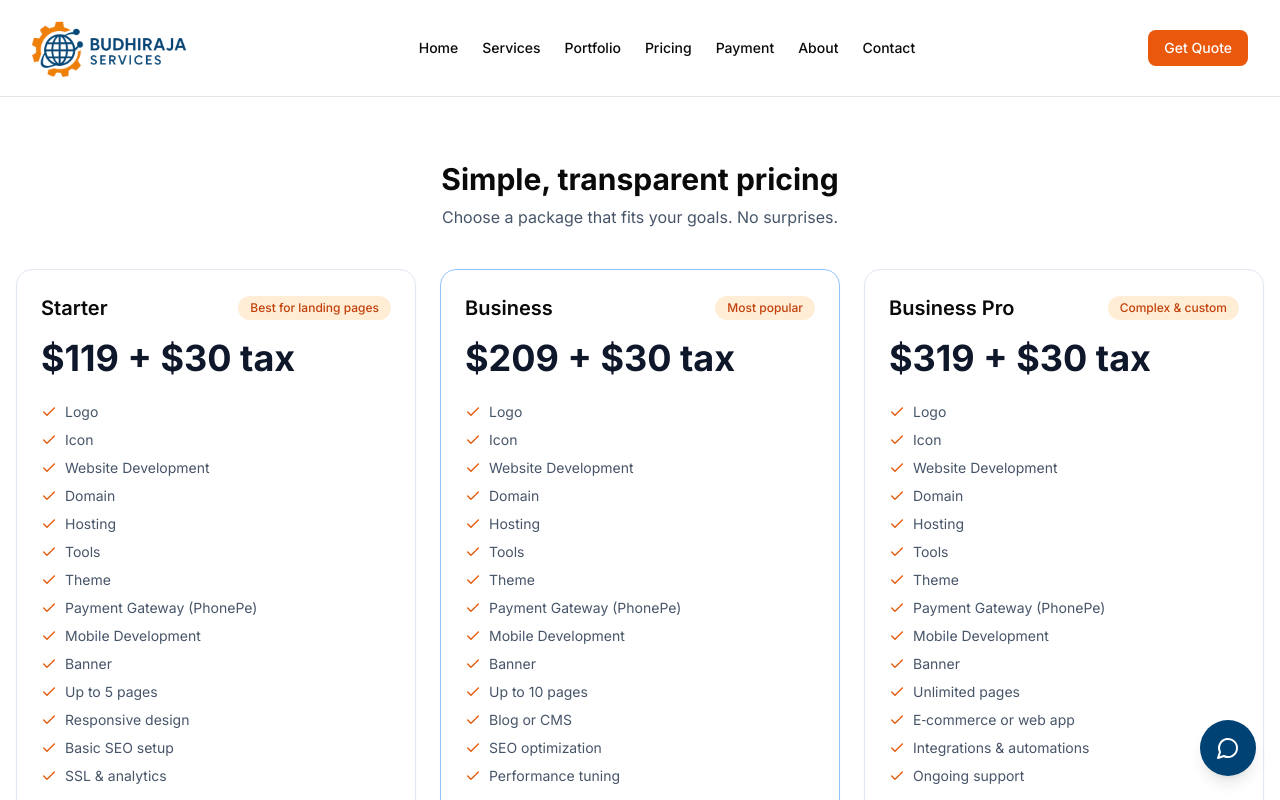
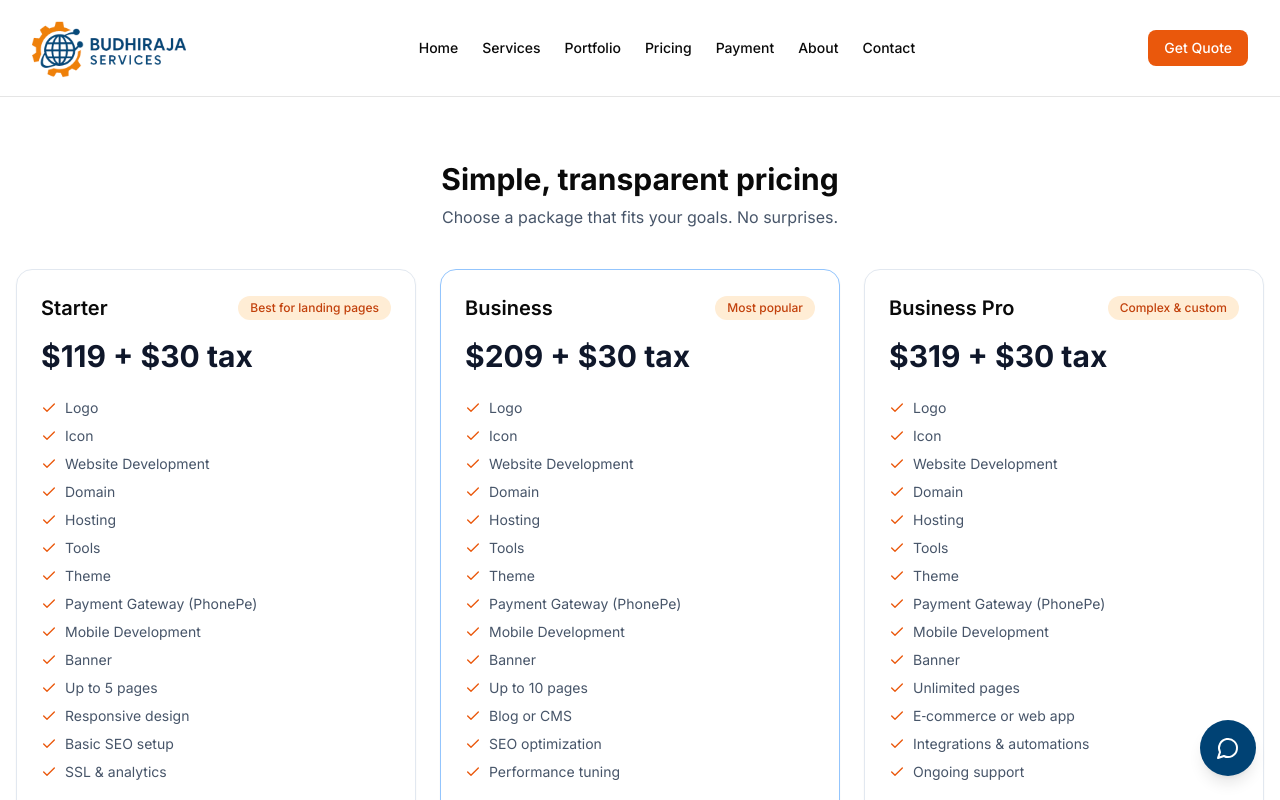
Before and after one commit to budhirajaservices/budhirajaproperties, a Next.js app: page /pricing in a window 1280 px wide. Shown: the top 800 px of the page. Built offline with nearby package versions, Linux system fonts and the light colour scheme.

Commit message:
style: reduce price text size for better balance
Improve readability and layout on pricing cards.

Co-authored-by: null <214285913+budhirajaservices@users.noreply.github.com>

```diff
--- a/app/(site)/pricing/page.tsx
+++ b/app/(site)/pricing/page.tsx
@@ -102,7 +102,7 @@ export default function PricingPage() {
                 </span>
               )}
             </div>
-            <p className="mt-4 text-4xl font-bold text-slate-900">{t.price}</p>
+            <p className="mt-4 text-3xl font-bold text-slate-900">{t.price}</p>
             <ul className="mt-6 space-y-2 text-sm text-slate-600">
               {t.features.map((f) => (
                 <li key={f} className="flex items-center gap-2">
```
